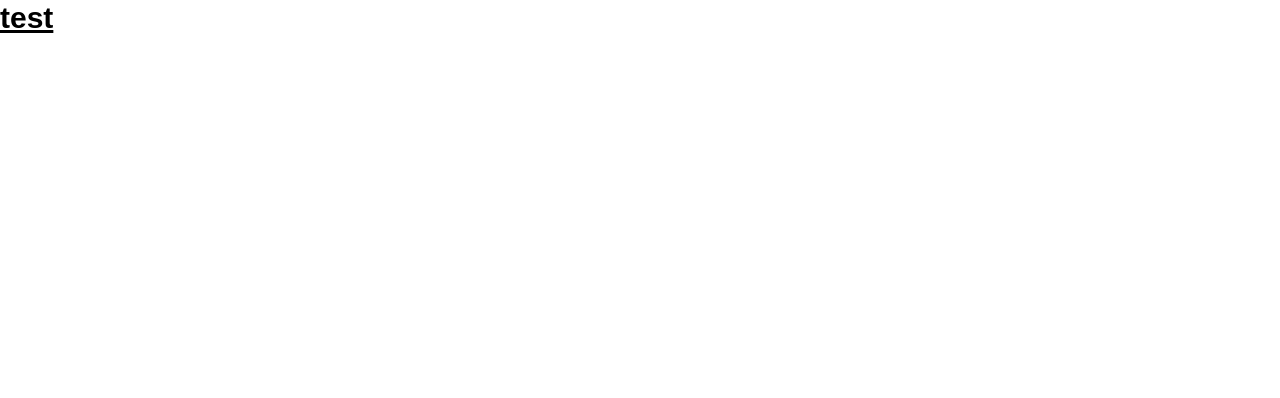
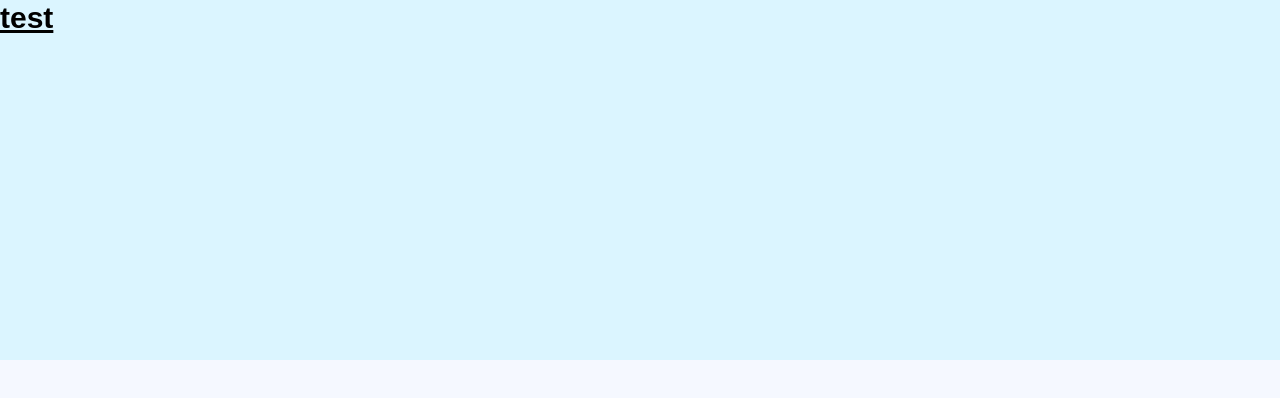
Before and after one commit to rigby200602/tripzy-frontend-test-LeDienThanhTung, a Next.js app: page / in a window 1280 px wide. Shown: the top 398 px of the page. Built offline with nearby package versions, Linux system fonts and the light colour scheme.

Commit message:
update background gradient

```diff
--- a/app/globals.css
+++ b/app/globals.css
@@ -1,6 +1,13 @@
 @import "tailwindcss";
 
+:root {
+  --background: #FFFFFF;
+  --background: linear-gradient(to top, #F5F8FF 55%, #DBF5FF 55%);
+}
+
 body {
+  margin: 0;
+  height: 100vh;
   background: var(--background);
   font-family: Arial, Helvetica, sans-serif;
 }
```
